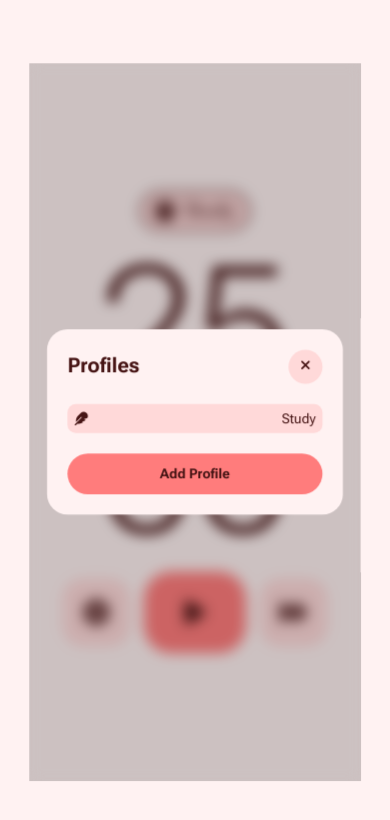
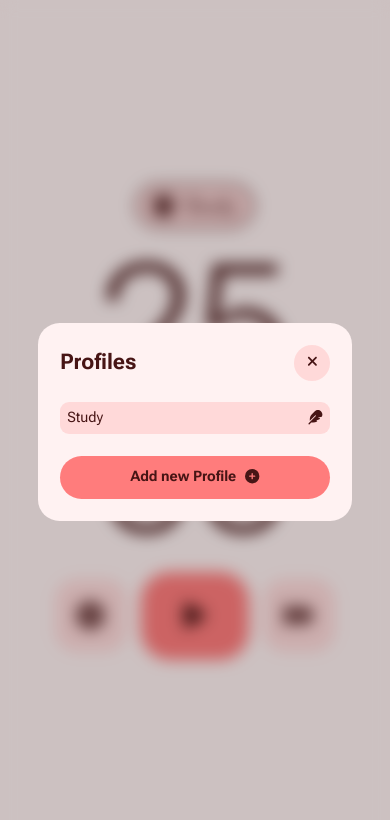
Before and after one commit to wenanoshe/pomo-san, a React (Vite) app: page / in a window 390 px wide. Both pictures are taken after a click on the button "Study". Shown: the top 820 px of the page. Built offline with nearby package versions, Linux system fonts and the light colour scheme.

Commit message:
Added the function to edit and delete a profile, modifying some styles and another modifications

```diff
--- /dev/null
+++ b/src/components/EditProfileForm.jsx
@@ -0,0 +1,41 @@
+import { FontAwesomeIcon } from "@fortawesome/react-fontawesome";
+import { faUpload, faXmark } from "@fortawesome/free-solid-svg-icons";
+
+import { useState } from "react";
+import Button from "./Button";
+
+import "../styles/components/EditProfileForm.scss";
+
+const EditProfileForm = ({ el, onCancel, onUpdate }) => {
+  const [value, setValue] = useState(el.name ?? "");
+
+  const regex = new RegExp(/[a-zA-Z]{0,30}\w/);
+
+  const handleClick = (e) => {
+    e.preventDefault();
+    if (regex.test(value)) {
+      onUpdate(el.id, value);
+    } else alert("Why you need an empty value?");
+  };
+
+  return (
+    <form className="epf">
+      <input
+        type="text"
+        value={value}
+        onChange={(e) => setValue(e.target.value)}
+        className="epf__input"
+      />
+      <div className="epf__actions">
+        <Button onClick={handleClick} className="btn--sm sec-2" type="submit">
+          <FontAwesomeIcon icon={faUpload} />
+        </Button>
+        <Button onClick={onCancel} className="btn--sm sec-2">
+          <FontAwesomeIcon icon={faXmark} />
+        </Button>
+      </div>
+    </form>
+  );
+};
+
+export default EditProfileForm;
--- a/src/components/Pomodoro.jsx
+++ b/src/components/Pomodoro.jsx
@@ -9,12 +9,13 @@ import ProfileSwitcher from "./ProfileSwitcher";
 
 // HOOKS
 import { useState, useEffect } from "react";
-import { useModal } from "../hooks/useModal";
+import { faIndianRupeeSign } from "@fortawesome/free-solid-svg-icons";
+// import { useModal } from "../hooks/useModal";
 
 const defaultProfiles = [
   {
     name: "Study",
-    id: crypto.randomUUID(),
+    id: 1,
     session: {
       pomodoro: 25,
       break: 5,
@@ -35,7 +36,8 @@ const session = {
 
 const defaultFinishedSessions = [
   {
-    sessionName: "Study",
+    name: "Study",
+    id: 1,
     finishedSessions: 0,
     timestamp: new Date().getDate(),
   },
@@ -57,7 +59,7 @@ function Pomodoro() {
   );
 
   // Add profile modal hook
-  const [isOpenModal, openModal, closeModal] = useModal();
+  // const [isOpenModal, openModal, closeModal] = useModal();
 
   // ---- Effects ----
   useEffect(() => {
@@ -93,10 +95,10 @@ function Pomodoro() {
     localStorage.setItem("finishedSessions", JSON.stringify(finishedSessions));
   }, [finishedSessions]);
 
-  // ---- Functions ----
+  // ---- FUNCTIONS ----
 
-  const handleChangeProfile = (e) => {
-    setCurrentProfile(JSON.parse(e.currentTarget.dataset.value));
+  const handleChangeProfile = (value) => {
+    setCurrentProfile(JSON.parse(value.dataset.value));
   };
 
   const skipSession = (countAsSession) => {
@@ -146,7 +148,8 @@ function Pomodoro() {
 
     // Updating finishedSessions
     let newEntry = {
-      sessionName: data.name,
+      name: data.name,
+      id: data.id,
       finishedSessions: 0,
       timestamp: new Date().getDate(),
     };
@@ -155,8 +158,29 @@ function Pomodoro() {
     FSCopy.push(newEntry);
 
     setFinishedSessions(FSCopy);
+  };
 
-    closeModal();
+  const editProfile = (id, newValue) => {
+    const copy = [...profiles];
+
+    const itemToEdit = copy.find((i) => i.id === id);
+    itemToEdit.name = newValue;
+
+    setProfiles(copy);
+
+    const FSCopy = [...finishedSessions];
+
+    FSCopy.find((i) => i.id === id).name = newValue;
+
+    setFinishedSessions(FSCopy);
+  };
+
+  const deleteProfile = (data) => {
+    let newProfiles = profiles.filter((i) => i.id !== data.id);
+    let newFS = finishedSessions.filter((i) => i.id !== data.id);
+
+    setProfiles(newProfiles);
+    setFinishedSessions(newFS);
   };
 
   return (
@@ -166,6 +190,8 @@ function Pomodoro() {
         currentProfile={currentProfile}
         handleChangeProfile={handleChangeProfile}
         addNewProfile={addNewProfile}
+        editProfile={editProfile}
+        deleteProfile={deleteProfile}
       />
       <Timer
         secs={currentProfile.session[currentSession] * 60}
--- /dev/null
+++ b/src/components/ProfileItem.jsx
@@ -0,0 +1,59 @@
+import { FontAwesomeIcon } from "@fortawesome/react-fontawesome";
+import { faFeather, faTrash } from "@fortawesome/free-solid-svg-icons";
+
+import Button from "./Button";
+
+import { useState } from "react";
+import EditProfileForm from "./EditProfileForm";
+
+const ProfileItem = ({
+  el,
+  handleDelProfile,
+  editProfile,
+  currentProfile,
+  handleClick,
+}) => {
+  const [isEdit, setIsEdit] = useState(false);
+
+  const handleEditProfile = (e) => {
+    e.stopPropagation();
+    setIsEdit(true);
+  };
+
+  const onUpdate = (id, newValue) => {
+    editProfile(id, newValue);
+    setIsEdit(false);
+  };
+
+  const onCancel = () => {
+    setIsEdit(false);
+  };
+
+  return isEdit ? (
+    <EditProfileForm el={el} onUpdate={onUpdate} onCancel={onCancel} />
+  ) : (
+    <li
+      data-value={JSON.stringify(el)}
+      onClick={handleClick}
+      className={`ps__li ${
+        currentProfile.id === el.id ? "ps__li--active" : ""
+      }`}
+    >
+      <span className="ps__profile-name">{el.name}</span>
+
+      <div className="ps__actions">
+        <Button onClick={handleEditProfile} className="btn--sm sec-2 ">
+          <FontAwesomeIcon icon={faFeather} />
+        </Button>
+
+        {currentProfile.id !== el.id && (
+          <Button onClick={handleDelProfile} className="btn--sm sec-2">
+            <FontAwesomeIcon icon={faTrash} />
+          </Button>
+        )}
+      </div>
+    </li>
+  );
+};
+
+export default ProfileItem;
--- a/src/components/ProfileSwitcher.jsx
+++ b/src/components/ProfileSwitcher.jsx
@@ -1,11 +1,16 @@
-import { useModal } from "../hooks/useModal";
-
 import { FontAwesomeIcon } from "@fortawesome/react-fontawesome";
-import { faClock, faFeather, faXmark } from "@fortawesome/free-solid-svg-icons";
+import {
+  faClock,
+  faXmark,
+  faCirclePlus,
+} from "@fortawesome/free-solid-svg-icons";
 
 import AddProfile from "./AddProfile";
 import Modal from "./Modal";
 import Button from "./Button";
+import ProfileItem from "./ProfileItem";
+
+import { useModal } from "../hooks/useModal";
 
 import "../styles/components/ProfileSwitcher.scss";
 
@@ -14,14 +19,28 @@ const ProfileSwitcher = ({
   currentProfile,
   handleChangeProfile,
   addNewProfile,
+  editProfile,
+  deleteProfile,
 }) => {
   const [isOpenModal, openModal, closeModal] = useModal();
   const [isOpenAddProfile, openAddProfileModal, closeAddProfileModal] =
     useModal();
 
+  // EFECTS
+
+  // FUNCTIONS
+
   const handleClick = (e) => {
     closeModal();
-    handleChangeProfile(e);
+    handleChangeProfile(e.target.parentElement);
+  };
+
+  // const handleEditProfile = () => {};
+
+  const handleDelProfile = (e) => {
+    e.stopPropagation();
+    const li = e.currentTarget.parentElement.parentElement.dataset.value;
+    deleteProfile(JSON.parse(li));
   };
 
   return (
@@ -35,21 +54,19 @@ const ProfileSwitcher = ({
         </div>
         <ul className="ps__profiles">
           {profiles.map((el) => (
-            <li
+            <ProfileItem
               key={el.id}
-              data-value={JSON.stringify(el)}
-              onClick={(e) => handleClick(e)}
-              className={`ps__li ${
-                currentProfile.id === el.id ? "ps__li--active" : ""
-              }`}
-            >
-              <FontAwesomeIcon icon={faFeather} />
-              <span className="ps__profile-name">{el.name}</span>
-            </li>
+              el={el}
+              editProfile={editProfile}
+              handleDelProfile={handleDelProfile}
+              currentProfile={currentProfile}
+              handleClick={handleClick}
+            />
           ))}
         </ul>
         <Button onClick={openAddProfileModal} className="ps__addProfileBtn">
-          Add Profile
+          <span>Add new Profile</span>
+          <FontAwesomeIcon icon={faCirclePlus} />
         </Button>
       </Modal>
 
--- a/src/styles/components/AddProfile.scss
+++ b/src/styles/components/AddProfile.scss
@@ -11,7 +11,6 @@
     border-radius: 0.8rem;
     border: 2px solid $black-alpha-100;
     padding: 1.2rem;
-    transition: border-color $speed;
 
     &[type="text"] {
       max-width: 50%;
@@ -30,12 +29,3 @@
     gap: 1rem;
   }
 }
-
-.pomodoro .profileForm__input {
-  color: $red-900;
-
-  &:focus {
-    outline: none;
-    border-color: $red-900;
-  }
-}
--- a/src/styles/components/Button.scss
+++ b/src/styles/components/Button.scss
@@ -29,6 +29,10 @@
     border-radius: 1.5em;
   }
 
+  &--sm {
+    padding: 0;
+  }
+
   &__icon {
     font-size: 3.2rem;
   }
@@ -42,6 +46,10 @@
   &.sec {
     background-color: $red-alpha-100;
   }
+
+  &.sec-2 {
+    background-color: transparent;
+  }
 }
 
 .break .btn {
@@ -50,6 +58,10 @@
 
   &.sec {
     background-color: $green-alpha-100;
+  }
+
+  &.sec-2 {
+    background-color: transparent;
   }
 }
 
@@ -60,4 +72,8 @@
   &.sec {
     background-color: $blue-alpha-100;
   }
+
+  &.sec-2 {
+    background-color: transparent;
+  }
 }
--- /dev/null
+++ b/src/styles/components/EditProfileForm.scss
@@ -0,0 +1,18 @@
+@use "../vars" as *;
+
+.epf {
+  display: flex;
+  justify-content: space-between;
+  align-items: center;
+
+  &__input {
+    border-radius: 0.8rem;
+    border: 2px solid $black-alpha-100;
+    padding: 0.8rem;
+  }
+
+  &__actions {
+    display: flex;
+    gap: 2rem;
+  }
+}
--- a/src/styles/components/ProfileSwitcher.scss
+++ b/src/styles/components/ProfileSwitcher.scss
@@ -22,7 +22,6 @@
 
   &__header {
     min-width: 30rem;
-    // margin-bottom: 2.4rem;
     @include flex(space-between, center);
   }
 
@@ -50,16 +49,22 @@
     border-radius: 1rem;
     @include flex(space-between, center);
     cursor: pointer;
-    transition: background-color $speed;
 
     &:hover {
-      background-color: $black-alpha-100;
+      text-decoration: underline;
     }
   }
+
   &__profile-name {
     text-transform: capitalize;
   }
 
+  &__actions {
+    display: flex;
+    gap: 2rem;
+  }
+
+  //-----//
   .pomodoro &__li--active {
     background-color: $red-alpha-100;
   }
@@ -75,6 +80,9 @@
   &__addProfileBtn {
     padding: 1.5rem;
     font-weight: 700;
+    display: flex;
+    justify-content: center;
+    gap: 1rem;
   }
 }
 
--- a/src/styles/components/Timer.scss
+++ b/src/styles/components/Timer.scss
@@ -20,3 +20,9 @@
     min-width: 12rem;
   }
 }
+
+@media screen and (max-width: 412px) {
+  .timer__clock {
+    font-size: 19rem;
+  }
+}
--- a/src/styles/global.scss
+++ b/src/styles/global.scss
@@ -2,33 +2,69 @@
 
 html {
   font-size: 10px;
+  height: 100%;
 }
 
 body {
   font-size: 1.6rem;
-  min-height: 100vh;
-  @include flex(center, center);
+  height: 100%;
   font-family: $Roboto;
 }
 
 .pomodoro {
   color: $red-900;
+
+  & input {
+    color: $red-900;
+
+    &:focus {
+      border-color: $red-900;
+    }
+  }
 }
 
 .break {
   color: $green-900;
+
+  & input {
+    color: $green-900;
+    &:focus {
+      border-color: $green-900;
+    }
+  }
 }
 
 .longBreak {
   color: $blue-900;
+
+  & input {
+    color: $blue-900;
+    &:focus {
+      border-color: $blue-900;
+    }
+  }
 }
 
 #root {
   height: 100%;
+  @include flex(center, center);
+}
+
+input,
+textarea,
+button,
+select,
+a {
+  /*Remove the highlight when click on mobile*/
+  -webkit-tap-highlight-color: rgba(0, 0, 0, 0);
+  transition: border-color $speed;
+  &:focus {
+    outline: none;
+  }
 }
 
 @media screen and (max-width: 412px) {
-  body {
-    transform: scale(0.85);
+  html {
+    font-size: 9px;
   }
 }
```
Also changed, not shown: src/components/AddProfile.jsx (+11 -7 lines).
